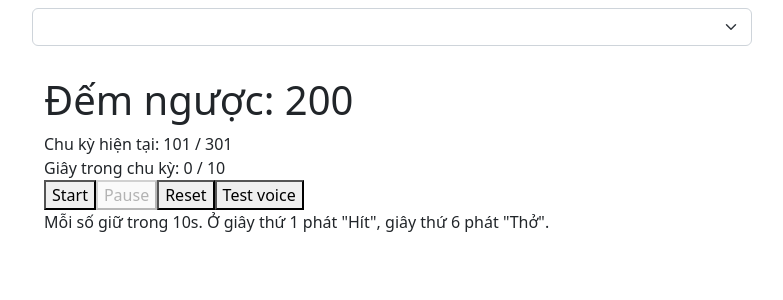
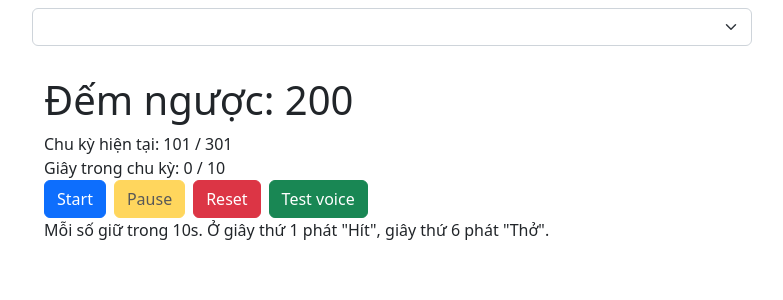
Before and after one commit to anhkhoinp56/nap-app, an Angular app: page / in a window 1280 px wide. Shown: the top 300 px of the page, without its empty margins (62-845 px from the left). Built offline with nearby package versions, Linux system fonts and the light colour scheme.

Commit message:
2025-12-08_1141 AM

```diff
--- a/src/app/app.component.html
+++ b/src/app/app.component.html
@@ -27,10 +27,10 @@
               </div>
 
               <div class="controls">
-                <button (click)="start()" [disabled]="running">Start</button>
-                <button (click)="pause()" [disabled]="!running">Pause</button>
-                <button (click)="reset()">Reset</button>
-                <button (click)="test()">Test voice</button>
+                <button class="btn btn-primary me-2" (click)="start()" [disabled]="running">Start</button>
+                <button class="btn btn-warning me-2" (click)="pause()" [disabled]="!running">Pause</button>
+                <button class="btn btn-danger me-2" (click)="reset()">Reset</button>
+                <button class="btn btn-success" (click)="test()">Test voice</button>
               </div>
 
               <div class="note">Mỗi số giữ trong 10s. Ở giây thứ 1 phát "Hít", giây thứ 6 phát "Thở".</div>
```
Also changed, not shown: 3 other files (tests, documents, lock files or other folders).
